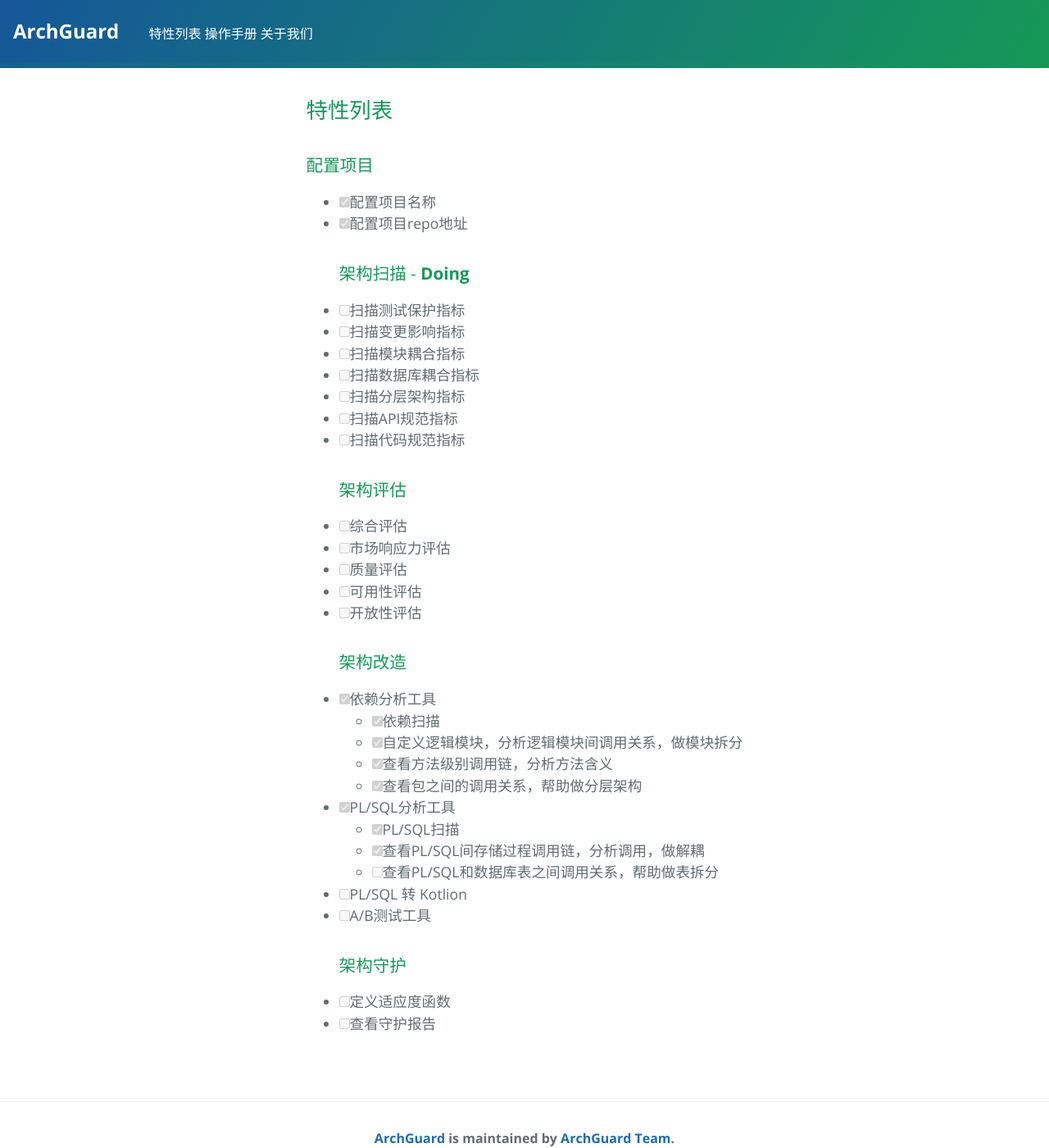
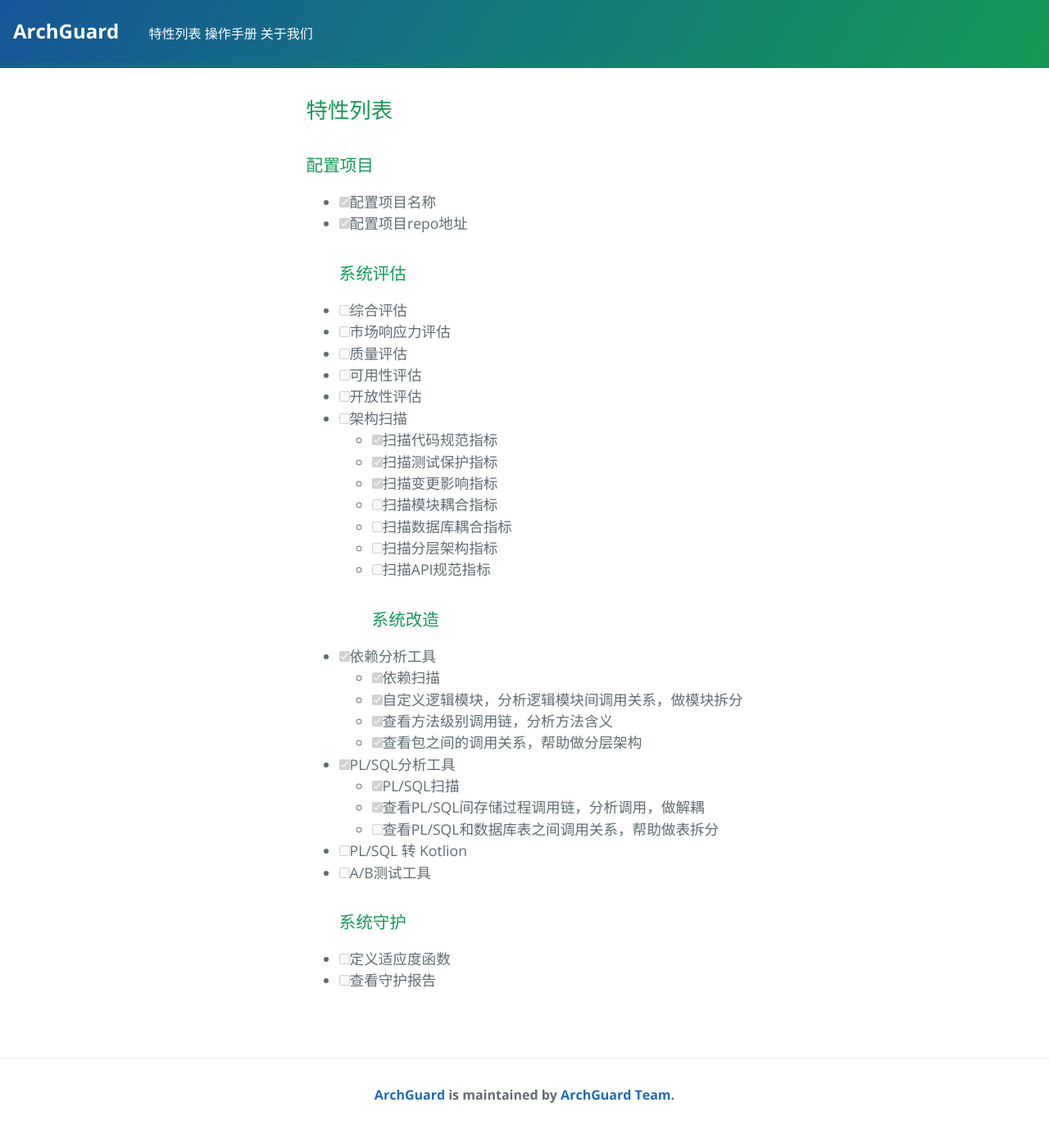
Before and after one commit to archguard/archguard.org, a Jekyll site: the page built from features.md, in a window 1280 px wide and 1400 px high, scrolled down 300 px. Shown: the whole window at 82% size. Built offline with Jekyll 4.4.1, drawn with Linux system fonts in a browser that asks for light colours; our own code applies the rules of GitHub Pages for plain Markdown files; after the commit the page ends 1647 px from its top, so only the background shows below that.

Commit message:
feat: update features

```diff
--- a/features.md
+++ b/features.md
@@ -6,21 +6,21 @@
 ### 配置项目
 - [x] 配置项目名称
 - [x] 配置项目repo地址
-### 架构扫描 - **Doing**
-- [ ] 扫描测试保护指标
-- [ ] 扫描变更影响指标
-- [ ] 扫描模块耦合指标
-- [ ] 扫描数据库耦合指标
-- [ ] 扫描分层架构指标
-- [ ] 扫描API规范指标
-- [ ] 扫描代码规范指标
-### 架构评估
+### 系统评估
 - [ ] 综合评估
 - [ ] 市场响应力评估
 - [ ] 质量评估
 - [ ] 可用性评估
 - [ ] 开放性评估
-### 架构改造
+- [ ] 架构扫描
+    - [x] 扫描代码规范指标
+    - [x] 扫描测试保护指标
+    - [x] 扫描变更影响指标
+    - [ ] 扫描模块耦合指标
+    - [ ] 扫描数据库耦合指标
+    - [ ] 扫描分层架构指标
+    - [ ] 扫描API规范指标
+### 系统改造
 - [x] 依赖分析工具
   - [x] 依赖扫描
   - [x] 自定义逻辑模块，分析逻辑模块间调用关系，做模块拆分
@@ -32,6 +32,6 @@
   - [ ] 查看PL/SQL和数据库表之间调用关系，帮助做表拆分
 - [ ] PL/SQL 转 Kotlion
 - [ ] A/B测试工具
-### 架构守护
+### 系统守护
 - [ ] 定义适应度函数
 - [ ] 查看守护报告
```
